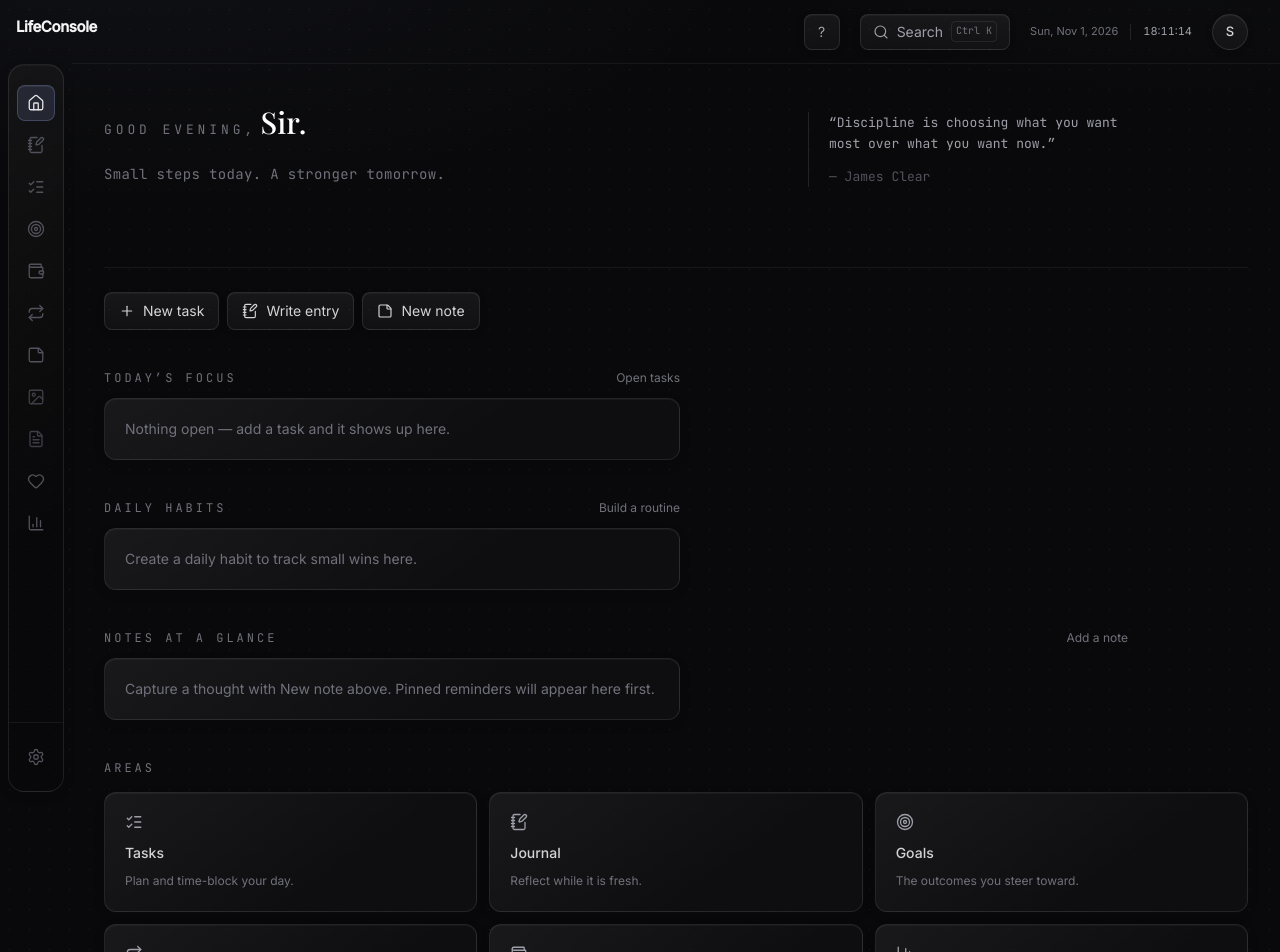
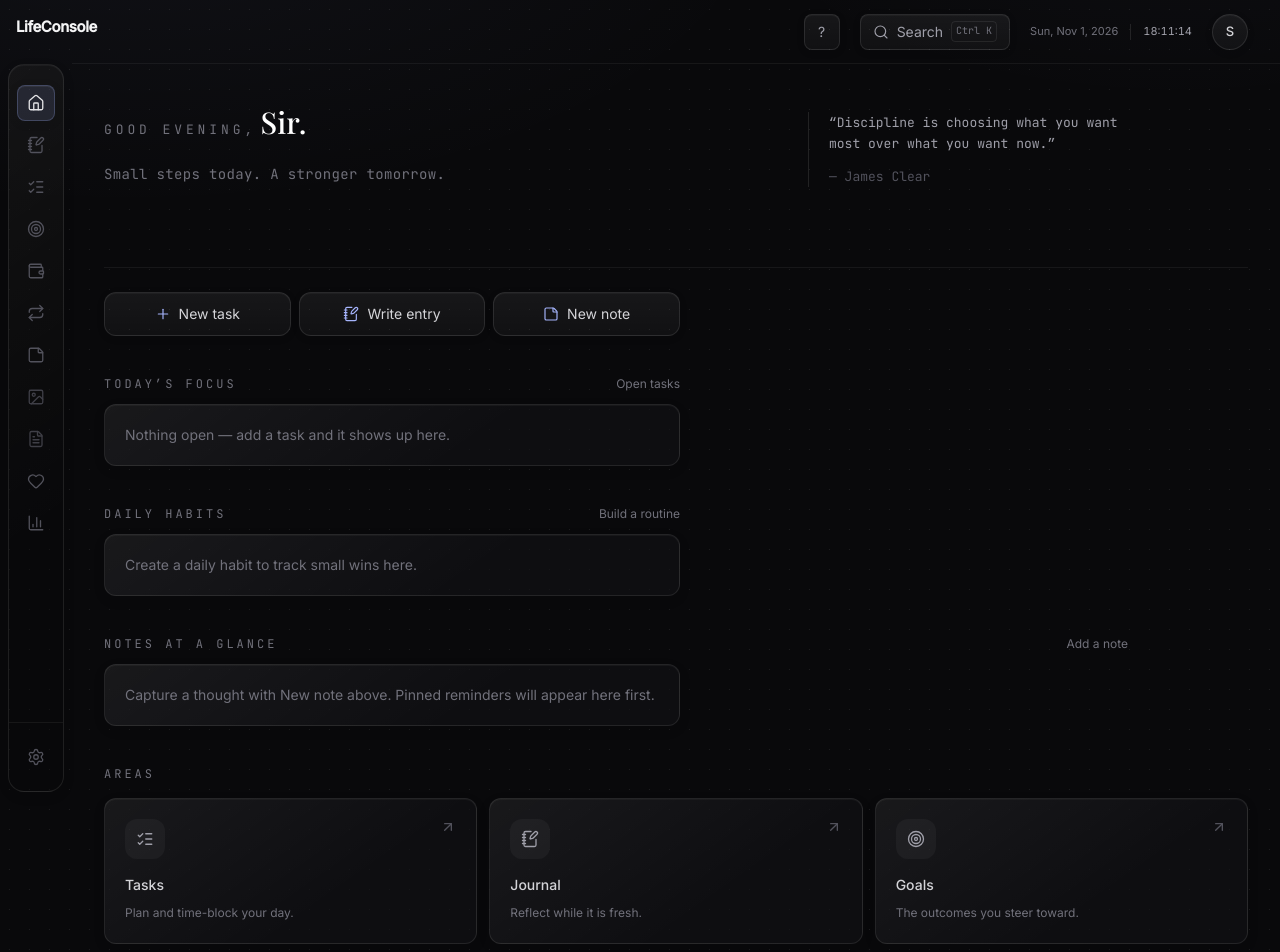
Before and after one commit to sunil-0701/LifeConsole, a React (Vite) app in the folder lifeconsole-facade/facade/: page / in a window 1280 px wide. Shown: the top 952 px of the page. Built offline with nearby package versions, Linux system fonts and the light colour scheme.

Commit message:
ui: polish home quick actions and area navigation cards

```diff
--- a/lifeconsole-facade/facade/src/pages/Home.jsx
+++ b/lifeconsole-facade/facade/src/pages/Home.jsx
@@ -1,7 +1,8 @@
 import { useEffect, useState } from 'react';
-import { Link, useNavigate } from 'react-router-dom';
+import { Link } from 'react-router-dom';
 import { motion } from 'framer-motion';
 import {
+  ArrowUpRight,
   BarChart3,
   ListChecks,
   NotebookPen,
@@ -95,7 +96,6 @@ function useGreeting() {
 
 function Home() {
   const greeting = useGreeting();
-  const navigate = useNavigate();
   const [tasks, setTasks] = useTasks();
   const [notes] = useNotes();
   const nameDelay = GREETING_DELAY + greeting.length * TYPE_SPEED + SYNC_GAP;
@@ -155,17 +155,16 @@ function Home() {
       </section>
 
       <section className="mt-14 border-t border-white/[0.06] pt-6 sm:mt-20">
-        <div className="flex flex-wrap gap-2">
+        <div className="grid max-w-xl gap-2 sm:grid-cols-3">
           {QUICK_ACTIONS.map((action) => (
-            <button
+            <Link
               key={action.to}
-              type="button"
-              onClick={() => navigate(action.to)}
-              className="glass-control inline-flex items-center gap-2 rounded-lg px-3.5 py-2 text-sm text-zinc-300 hover:text-white"
+              to={action.to}
+              className="glass-control inline-flex min-h-11 items-center justify-center gap-2 rounded-xl px-4 py-2.5 text-sm text-zinc-300 hover:text-white"
             >
-              <action.icon className="h-4 w-4" strokeWidth={1.75} aria-hidden="true" />
+              <action.icon className="h-4 w-4 text-[rgb(var(--accent-rgb))]" strokeWidth={1.75} aria-hidden="true" />
               {action.label}
-            </button>
+            </Link>
           ))}
         </div>
       </section>
@@ -235,22 +234,20 @@ function Home() {
         <h2 className="font-mono text-xs tracking-[0.25em] text-zinc-500 uppercase">Areas</h2>
         <div className="mt-4 grid gap-3 sm:grid-cols-2 lg:grid-cols-3">
           {AREAS.map((area) => (
-            <button
+            <Link
               key={area.to}
-              type="button"
-              onClick={() => navigate(area.to)}
-              className="glass-panel glass-interactive group flex flex-col items-start gap-2 rounded-xl p-5 text-left"
+              to={area.to}
+              className="glass-panel glass-interactive group relative flex flex-col items-start gap-2 rounded-xl p-5 text-left"
             >
-              <area.icon
-                className="mb-1 h-[18px] w-[18px] text-zinc-400 transition-colors duration-150 group-hover:text-[rgb(var(--accent-rgb))]"
-                strokeWidth={1.75}
-                aria-hidden="true"
-              />
+              <span className="mb-2 grid h-10 w-10 place-items-center rounded-xl bg-white/[0.04] text-zinc-400 transition-colors group-hover:bg-[rgb(var(--accent-rgb)/0.1)] group-hover:text-[rgb(var(--accent-rgb))]">
+                <area.icon className="h-[18px] w-[18px]" strokeWidth={1.75} aria-hidden="true" />
+              </span>
+              <ArrowUpRight className="absolute top-5 right-5 h-4 w-4 text-zinc-600 transition-colors group-hover:text-zinc-300" aria-hidden="true" />
               <span className="text-sm font-medium text-zinc-300 group-hover:text-white">
                 {area.label}
               </span>
               <span className="text-xs leading-relaxed text-zinc-500">{area.blurb}</span>
-            </button>
+            </Link>
           ))}
         </div>
       </section>
```
